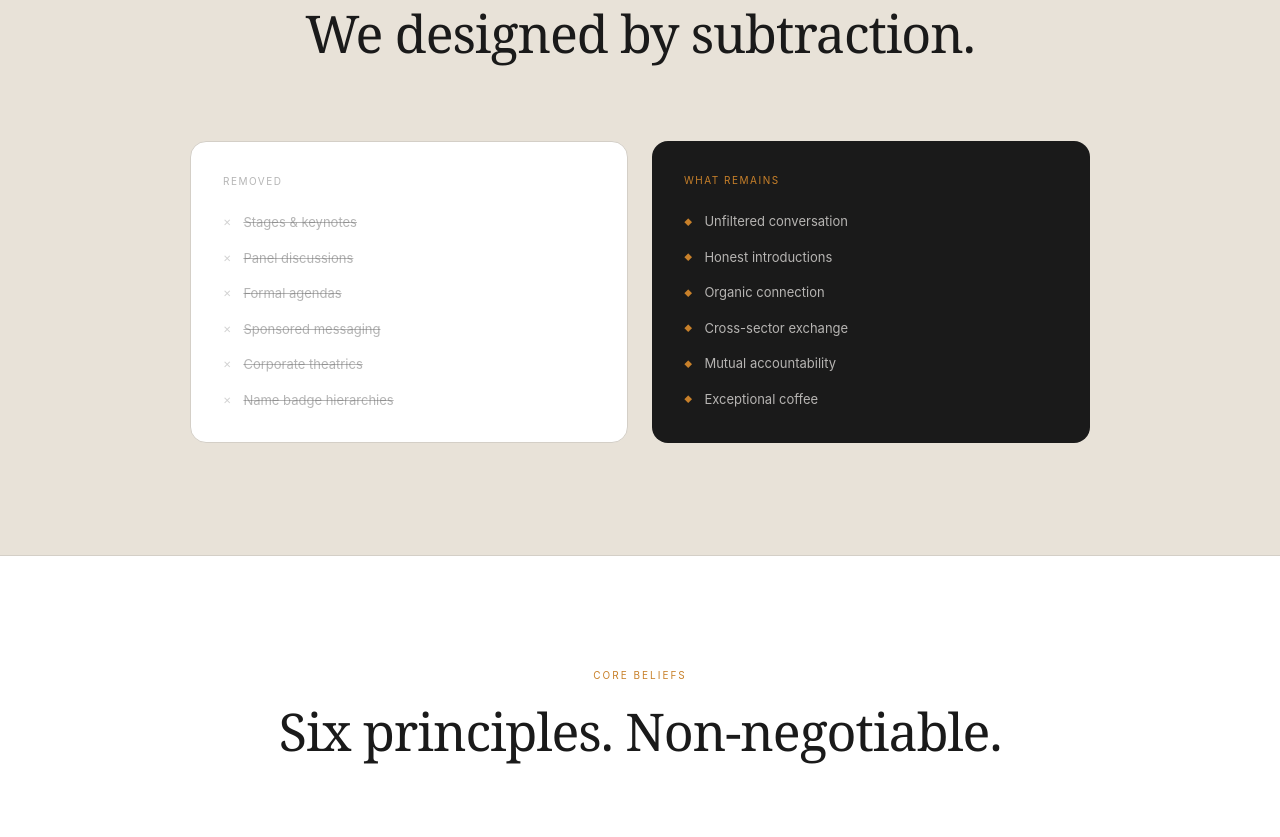
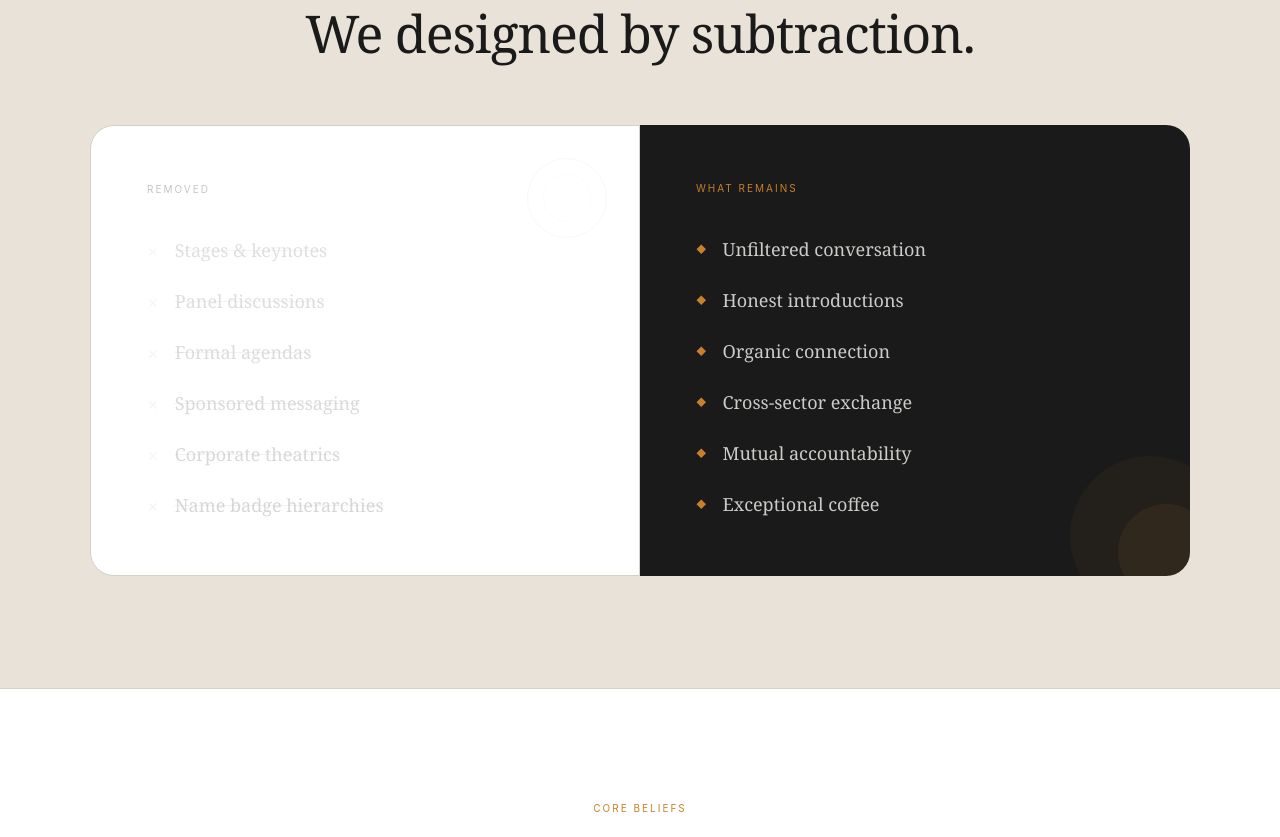
Before and after one commit to usmanfiaz06/BYOC, a Next.js app in the folder byoc-website/: page /about in a window 1280 px wide. Shown: the part 1260-2097 px from the top of the page. Built offline with nearby package versions, Linux system fonts and the light colour scheme.

Commit message:
Redesign Removed/Remains section — seamless two-panel layout
Larger serif typography, decorative circle accents, flush joined cards
(rounded left + rounded right), more breathing room. Feels designed,
not like a document.

https://claude.ai/code/session_01DeYfzDn25ijbKczBcyaTHA

```diff
--- a/byoc-website/src/app/about/page.tsx
+++ b/byoc-website/src/app/about/page.tsx
@@ -42,33 +42,41 @@ export default function AboutPage() {
       </section>
 
       {/* What We Removed */}
-      <section className="py-28">
+      <section className="py-28 overflow-hidden">
         <div className="max-w-[1400px] mx-auto px-6 lg:px-10">
-          <p className="text-[10px] text-accent tracking-[0.2em] uppercase mb-5 text-center">The Design</p>
-          <h2 className="text-[42px] sm:text-[52px] font-serif text-coffee-dark leading-[1.08] tracking-[-0.02em] text-center mb-20">
-            We designed by subtraction.
-          </h2>
+          <div className="text-center mb-16">
+            <p className="text-[10px] text-accent tracking-[0.2em] uppercase mb-5">The Design</p>
+            <h2 className="text-[42px] sm:text-[52px] font-serif text-coffee-dark leading-[1.08] tracking-[-0.02em]">
+              We designed by subtraction.
+            </h2>
+          </div>
 
-          <div className="grid md:grid-cols-2 gap-6 max-w-[900px] mx-auto">
-            <div className="bg-card rounded-2xl p-8 border border-card-border">
-              <div className="text-[10px] text-muted/50 tracking-[0.15em] uppercase mb-6">Removed</div>
-              <div className="space-y-4">
-                {['Stages & keynotes', 'Panel discussions', 'Formal agendas', 'Sponsored messaging', 'Corporate theatrics', 'Name badge hierarchies'].map((item) => (
-                  <div key={item} className="flex items-center gap-3">
-                    <span className="text-[10px] text-muted/30">✕</span>
-                    <span className="text-[13px] text-muted/50 line-through">{item}</span>
+          <div className="grid md:grid-cols-2 gap-0 max-w-[1100px] mx-auto">
+            {/* Removed — left card */}
+            <div className="bg-card rounded-t-3xl md:rounded-l-3xl md:rounded-tr-none p-10 lg:p-14 border border-card-border relative">
+              <div className="absolute top-8 right-8 w-20 h-20 rounded-full border border-card-border/50 opacity-30" />
+              <div className="absolute top-12 right-12 w-12 h-12 rounded-full border border-card-border/30 opacity-20" />
+              <div className="text-[10px] text-muted/40 tracking-[0.2em] uppercase mb-10">Removed</div>
+              <div className="space-y-6">
+                {['Stages & keynotes', 'Panel discussions', 'Formal agendas', 'Sponsored messaging', 'Corporate theatrics', 'Name badge hierarchies'].map((item, i) => (
+                  <div key={item} className="flex items-center gap-4 group" style={{ opacity: 0.35 + (i * 0.02) }}>
+                    <span className="text-[18px] text-muted/20 font-light">×</span>
+                    <span className="text-[16px] lg:text-[18px] text-muted/60 line-through decoration-muted/20 font-serif">{item}</span>
                   </div>
                 ))}
               </div>
             </div>
 
-            <div className="bg-coffee-dark rounded-2xl p-8">
-              <div className="text-[10px] text-accent tracking-[0.15em] uppercase mb-6">What Remains</div>
-              <div className="space-y-4">
+            {/* What Remains — right card */}
+            <div className="bg-coffee-dark rounded-b-3xl md:rounded-r-3xl md:rounded-bl-none p-10 lg:p-14 relative overflow-hidden">
+              <div className="absolute -bottom-10 -right-10 w-40 h-40 rounded-full bg-accent/5" />
+              <div className="absolute -bottom-6 -right-6 w-24 h-24 rounded-full bg-accent/8" />
+              <div className="text-[10px] text-accent tracking-[0.2em] uppercase mb-10">What Remains</div>
+              <div className="space-y-6">
                 {['Unfiltered conversation', 'Honest introductions', 'Organic connection', 'Cross-sector exchange', 'Mutual accountability', 'Exceptional coffee'].map((item) => (
-                  <div key={item} className="flex items-center gap-3">
-                    <span className="text-accent text-[8px]">◆</span>
-                    <span className="text-[13px] text-cream/70">{item}</span>
+                  <div key={item} className="flex items-center gap-4">
+                    <span className="text-accent text-[10px]">◆</span>
+                    <span className="text-[16px] lg:text-[18px] text-cream/80 font-serif">{item}</span>
                   </div>
                 ))}
               </div>
```
